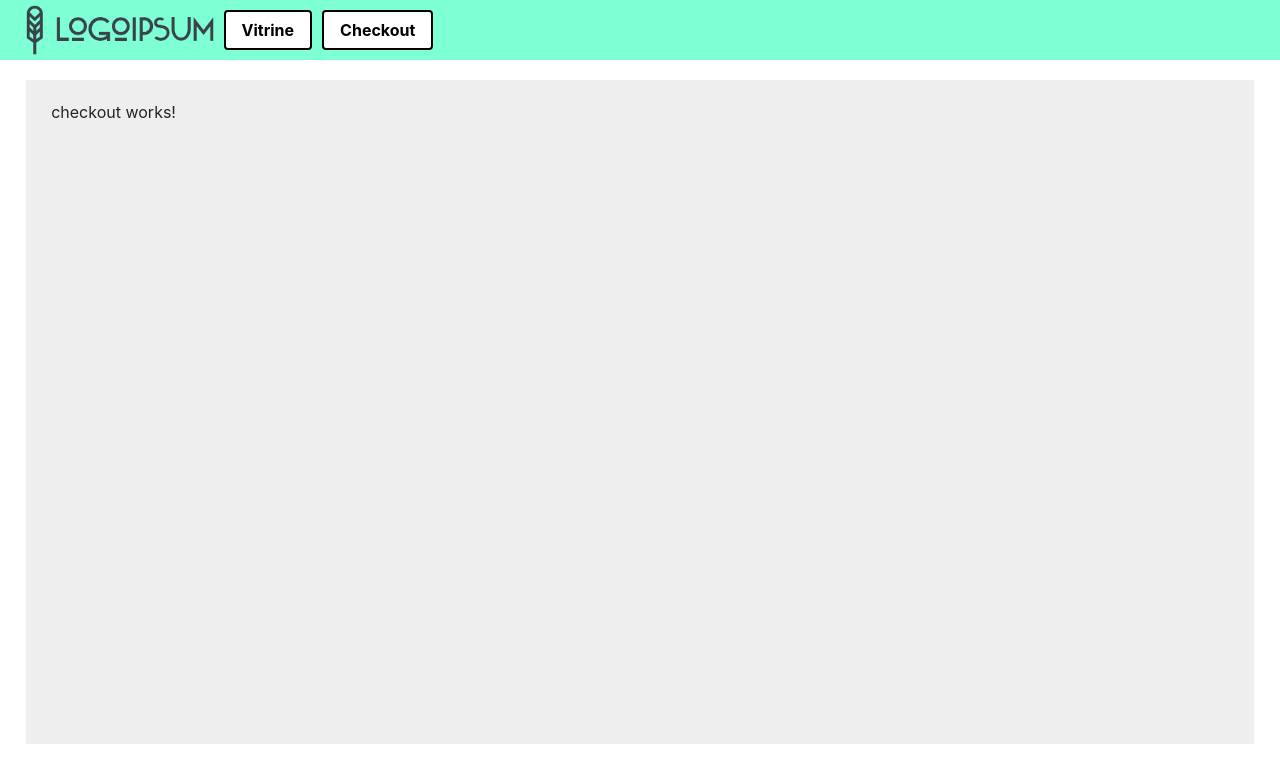
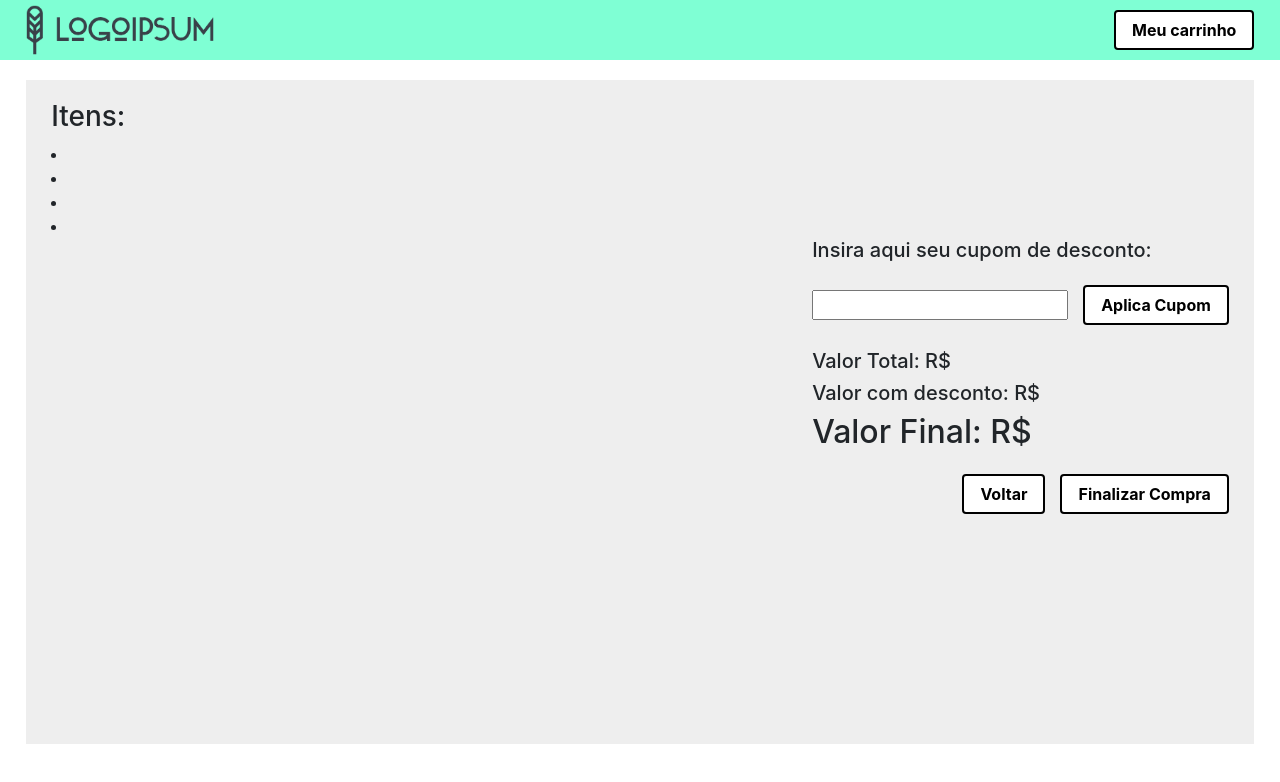
Before and after one commit to danielrodrigues0709/loja-virtual-angular, an Angular app: page /checkout in a window 1280 px wide. Shown: the top 782 px of the page. Built offline with nearby package versions, Linux system fonts and the light colour scheme.

Commit message:
feat: página checkout e sidenav de carrinho

```diff
--- a/src/app/app.component.css
+++ b/src/app/app.component.css
@@ -1,5 +1,6 @@
 .menu {
     display: flex;
+    justify-content: space-between;
     align-items: center;
     width: 100%;
     background-color: aquamarine;
@@ -17,6 +18,10 @@
 .button {
     background-color: white;
     border: 2px solid black;
-    margin-left: 10px;
     font-weight: bold;
 }
+
+.nav-sidenav {
+    background-color: white;
+    padding: 10px;
+}
--- a/src/app/app.component.html
+++ b/src/app/app.component.html
@@ -1,11 +1,23 @@
 <div>
-  <div class="menu">
-    <img src="../assets/logo.png" style="height: 50px;" alt="logo" class="image">
-    <button class="button" mat-button [routerLink]="['/']">Vitrine</button>
-    <button class="button" mat-button [routerLink]="['/checkout']">Checkout</button>
-  </div>
+  <mat-drawer-container class="nav-container" [hasBackdrop]="true">
+    <mat-drawer #drawer class="nav-sidenav" mode="over" position="end">
+      <div class="footer-buttons">
+        <button class="button" mat-button (click)="goToCheckout()">Ir para checkout</button>
+      </div>
+      <br>
+      <h3>Meu carrinho</h3>
+      <li></li>
+    </mat-drawer>
 
-  <div class="content">
-    <router-outlet></router-outlet>
-  </div>
+    <div class="nav-content">
+      <div class="menu">
+        <img src="../assets/logo.png" style="height: 50px;" alt="logo" class="image">
+        <button class="button" mat-button (click)="drawer.toggle()">Meu carrinho</button>
+      </div>
+      <div class="content">
+        <router-outlet></router-outlet>
+      </div>
+    </div>
+
+    </mat-drawer-container>
 </div>
--- a/src/app/app.component.ts
+++ b/src/app/app.component.ts
@@ -1,4 +1,5 @@
 import { Component } from '@angular/core';
+import { Router } from '@angular/router';
 
 @Component({
   selector: 'app-root',
@@ -6,5 +7,12 @@ import { Component } from '@angular/core';
   styleUrls: ['./app.component.css']
 })
 export class AppComponent {
-  title = 'loja-virtual-angular';
+
+  title: string = 'loja-virtual-angular';
+
+  constructor(private router: Router) { }
+
+  goToCheckout(): void {
+    this.router.navigate(['/checkout']);
+  }
 }
--- a/src/app/app.module.ts
+++ b/src/app/app.module.ts
@@ -6,6 +6,7 @@ import {MatButtonModule} from '@angular/material/button';
 import {MatGridListModule} from '@angular/material/grid-list';
 import {MatInputModule} from '@angular/material/input';
 import {MatIconModule} from '@angular/material/icon';
+import {MatSidenavModule} from '@angular/material/sidenav';
 
 import { AppRoutingModule } from './app-routing.module';
 import { AppComponent } from './app.component';
@@ -28,6 +29,7 @@ import { FormsModule } from '@angular/forms';
     MatGridListModule,
     MatInputModule,
     MatIconModule,
+    MatSidenavModule,
     BrowserAnimationsModule
   ],
   providers: [],
--- a/src/app/components/checkout/checkout.component.css
+++ b/src/app/components/checkout/checkout.component.css
@@ -0,0 +1,22 @@
+.resume {
+    display: flex;
+    flex-direction: column;
+}
+
+.resume .footer-buttons {
+    display: flex;
+    justify-content: flex-end;
+}
+
+.button {
+    background-color: white;
+    border: 2px solid black;
+    margin-top: 15px;
+    margin-left: 15px;
+    font-weight: bold;
+}
+
+.totals {
+    display: grid;
+    justify-content: flex-end;
+}
--- a/src/app/components/checkout/checkout.component.html
+++ b/src/app/components/checkout/checkout.component.html
@@ -1 +1,25 @@
-<p>checkout works!</p>
+<div class="resume">
+    <div class="itens">
+        <h3>Itens:</h3>
+        <li></li>
+        <li></li>
+        <li></li>
+        <li></li>
+    </div>
+    <div class="totals">
+        <div class="coupon">
+            <h5>Insira aqui seu cupom de desconto:</h5>
+            <input matInput type="text" [(ngModel)]="coupon">
+            <button class="button" mat-button (click)="applyCoupom()">Aplica Cupom</button>
+        </div>
+        <br>
+        <h5>Valor Total: R$ </h5>
+        <h5>Valor com desconto: R$ </h5>
+        <h2>Valor Final: R$ </h2>
+    </div>
+
+    <div class="footer-buttons">
+        <button class="button" mat-button [routerLink]="['/']">Voltar</button>
+        <button class="button" mat-button (click)="finalize()">Finalizar Compra</button>
+    </div>
+</div>
--- a/src/app/components/checkout/checkout.component.ts
+++ b/src/app/components/checkout/checkout.component.ts
@@ -7,9 +7,19 @@ import { Component, OnInit } from '@angular/core';
 })
 export class CheckoutComponent implements OnInit {
 
+  coupon: string = '';
+
   constructor() { }
 
   ngOnInit(): void {
   }
 
+  applyCoupom(): void {
+    console.log(this.coupon)
+  }
+
+  finalize(): void {
+
+  }
+
 }
--- a/src/app/components/showcase/showcase.component.css
+++ b/src/app/components/showcase/showcase.component.css
@@ -15,3 +15,19 @@ img {
 .qtdlabel {
     padding: 0 1rem;
 }
+
+.footer-buttons {
+    position: relative;
+    bottom: 0;
+    width: 100%;
+    display: flex;
+    justify-content: flex-end;
+}
+
+.button {
+    background-color: white;
+    border: 2px solid black;
+    margin-top: 15px;
+    margin-left: 15px;
+    font-weight: bold;
+}
--- a/src/app/components/showcase/showcase.component.html
+++ b/src/app/components/showcase/showcase.component.html
@@ -12,3 +12,6 @@
         </mat-card>
     </div>
 </div>
+<div class="footer-buttons">
+    <button class="button" mat-button (click)="goToCheckout()">Ir para checkout</button>
+</div>
--- a/src/app/components/showcase/showcase.component.ts
+++ b/src/app/components/showcase/showcase.component.ts
@@ -1,4 +1,5 @@
 import { Component, OnInit } from '@angular/core';
+import { Router } from '@angular/router';
 import { Product } from 'src/app/model/product';
 import { ProductsService } from 'src/app/services/products.service';
 
@@ -11,7 +12,7 @@ export class ShowcaseComponent implements OnInit {
 
   products!: Product[];
 
-  constructor(private productsService: ProductsService) { }
+  constructor(private productsService: ProductsService, private router: Router) { }
 
   ngOnInit(): void {
     this.productsService.getProducts().subscribe((res) => {
@@ -22,4 +23,8 @@ export class ShowcaseComponent implements OnInit {
     });
   }
 
+  goToCheckout(): void {
+    this.router.navigate(['/checkout']);
+  }
+
 }
--- a/src/styles.css
+++ b/src/styles.css
@@ -2,4 +2,5 @@
 body {
     margin: 0;
     padding: 0;
+    position: relative;
 }
```
Also changed, not shown: src/app/services/checkout.service.ts (added, +22 -0 lines), 1 other file (tests, documents, lock files or other folders).
